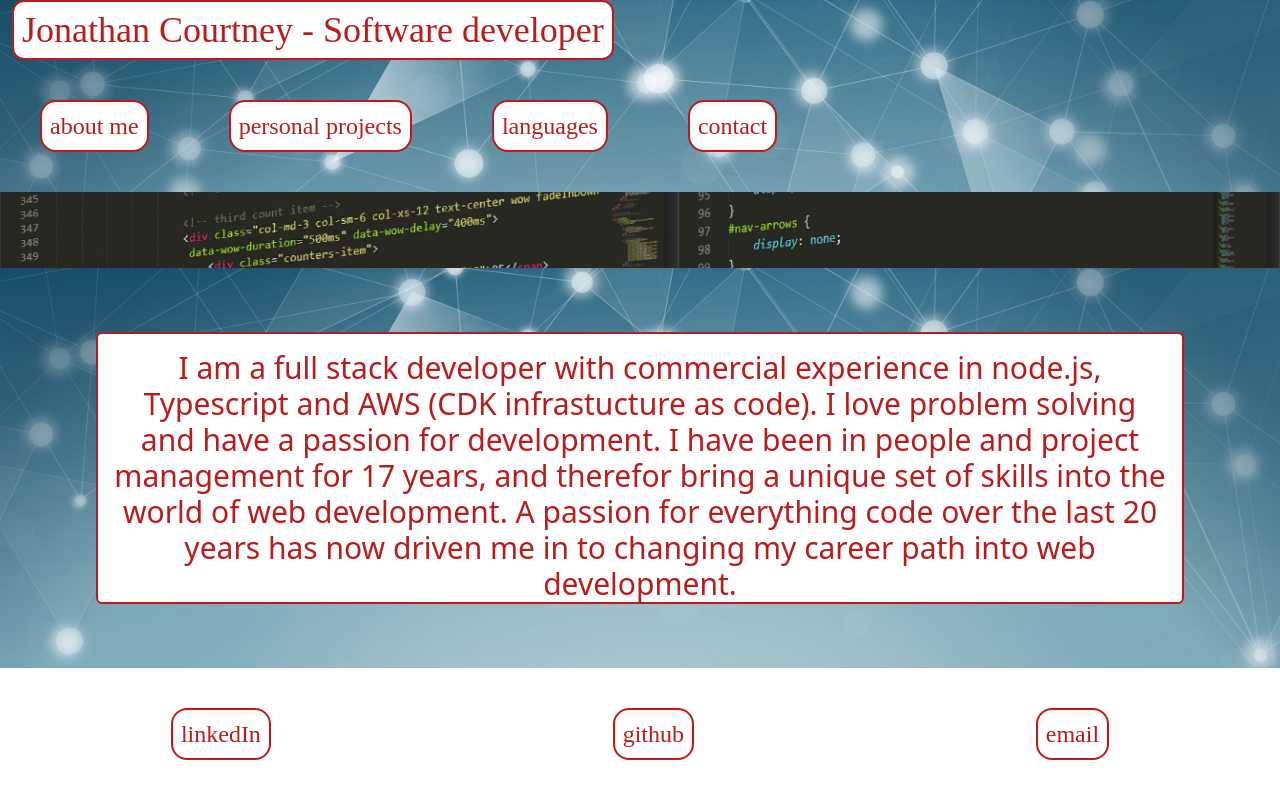
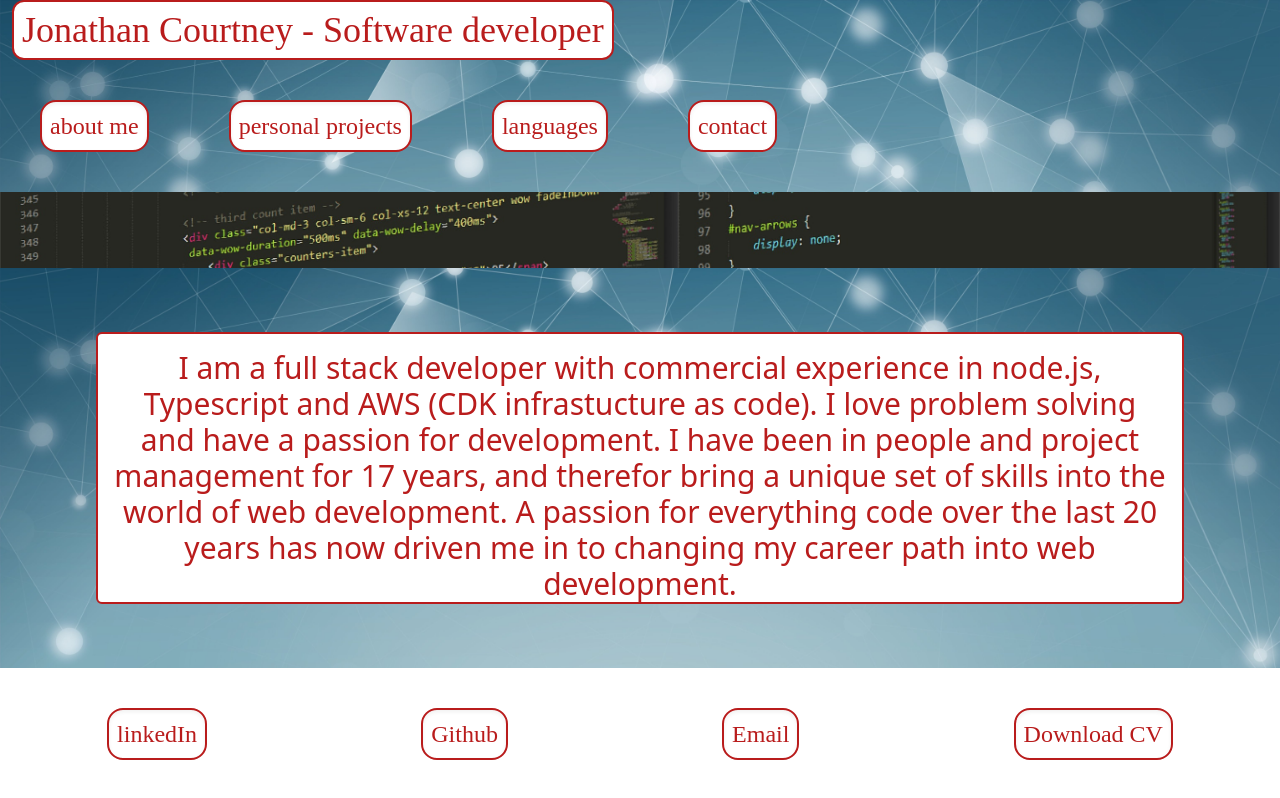
Before and after one commit to jjcourtney/react-portfolio, a React (Create React App) app in the folder portfolio/: page / in a window 1280 px wide. Built offline with nearby package versions, Linux system fonts and the light colour scheme.

Commit message:
added cv link

```diff
--- a/portfolio/src/data/contactInfo.js
+++ b/portfolio/src/data/contactInfo.js
@@ -6,15 +6,21 @@ export const contactInfoArray = [
         image: ""
     },
     {
-        name: "github",
+        name: "Github",
         url: "https://github.com/jjcourtney",
         content: "https://github.com/jjcourtney",
         image: ""
     },
     {
-        name: "email",
+        name: "Email",
         url: "mailto:jcourtneywork@gmail.com",
         content: "jcourtneywork@gmail.com",
         image: ""
+    },
+    {
+        name: "Download CV",
+        url: "https://www.realalgorithm.co.uk/Jon_Courtney.pdf",
+        content: "CV",
+        image: ""
     }
 ];
```
